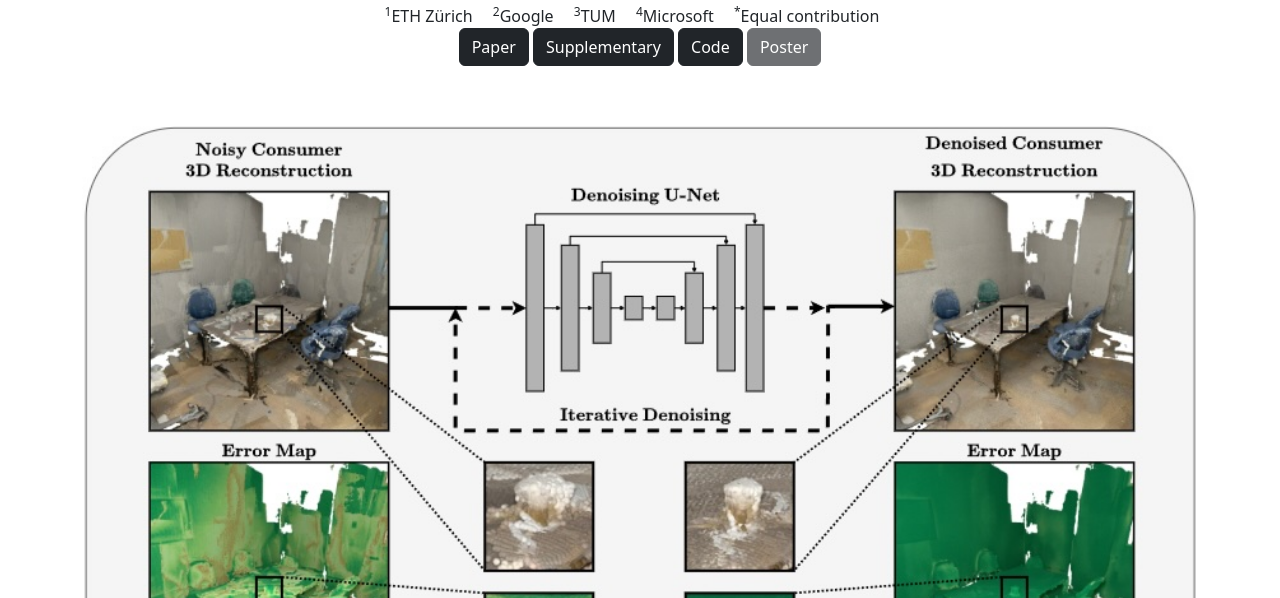
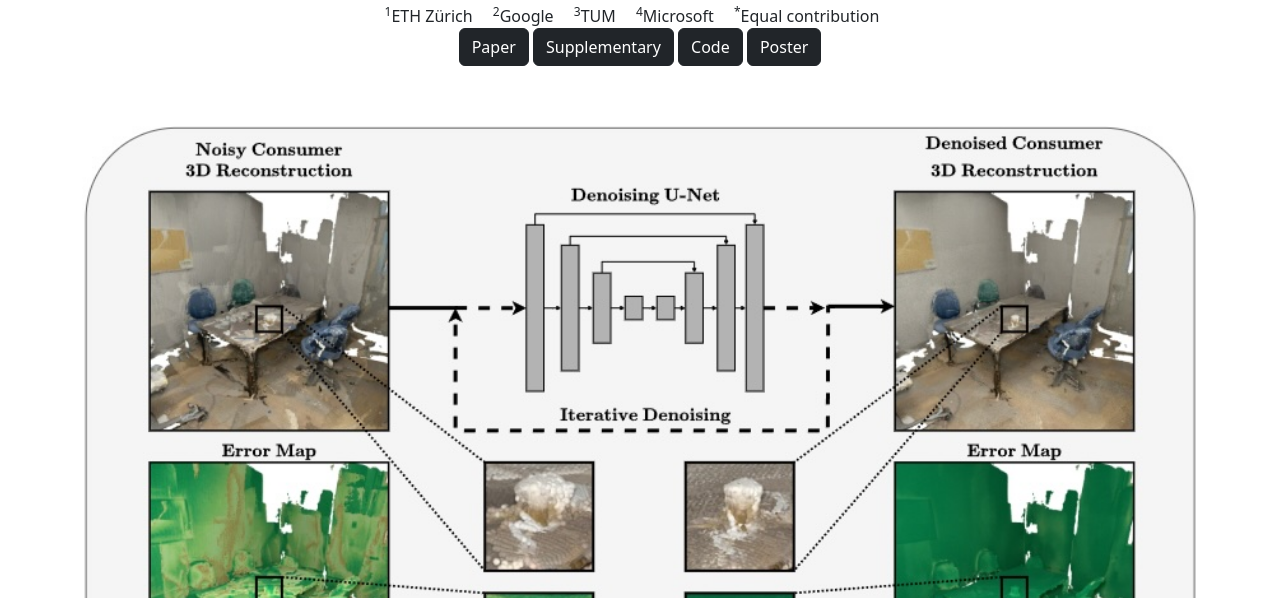
Before and after one commit to p2p-bridge/p2p-bridge.github.io, a plain HTML site: page index.html in a window 1280 px wide. Shown: the part 202-800 px from the top of the page. Drawn offline with nearby package versions, Linux system fonts and the light colour scheme.

Commit message:
adding poster

```diff
--- a/index.html
+++ b/index.html
@@ -57,7 +57,7 @@
               <a href="https://arxiv.org/abs/2408.16325" class="btn btn-dark">Paper</a>
               <a href="./static/images/P2P-Bridge-Supplementary.pdf" class="btn btn-dark">Supplementary</a>
               <a href="https://github.com/matvogel/P2P-Bridge" class="btn btn-dark">Code</a>
-              <a href="./static/images/poster.pdf" class="btn btn-dark disabled">Poster</a>
+              <a href="./static/images/poster.png" class="btn btn-dark">Poster</a>
             </div>
           </div>
         </div>
```
Also changed, not shown: 1 other file.
